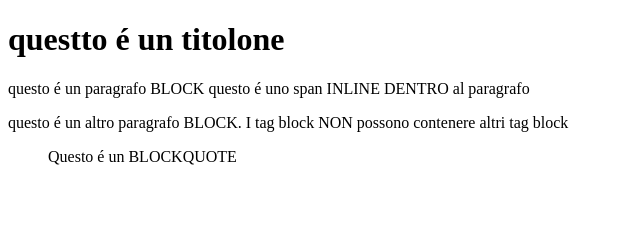
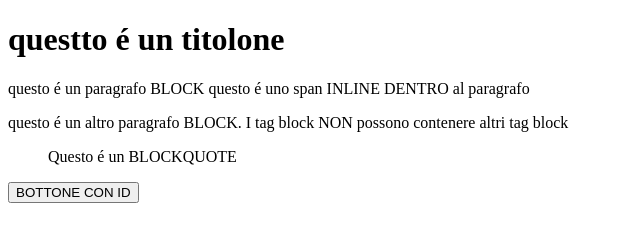
Before and after one commit to guidogig/git-example, a plain HTML site: page index.html in a window 1280 px wide. Shown: the whole page, without its empty margins (0-640 px from the left). Drawn offline with Linux system fonts and the light colour scheme.

Commit message:
aggiunto bottone con id

```diff
--- a/index.html
+++ b/index.html
@@ -10,5 +10,6 @@
     <p>questo é un paragrafo BLOCK <span>questo é uno span INLINE DENTRO al paragrafo</span></p>
     <p>questo é un altro paragrafo BLOCK. I tag block NON possono contenere altri tag block</p>
     <blockquote class="author">Questo é un BLOCKQUOTE</blockquote>
+    <button id="save">BOTTONE CON ID</button>
 </body>
 </html>
```
